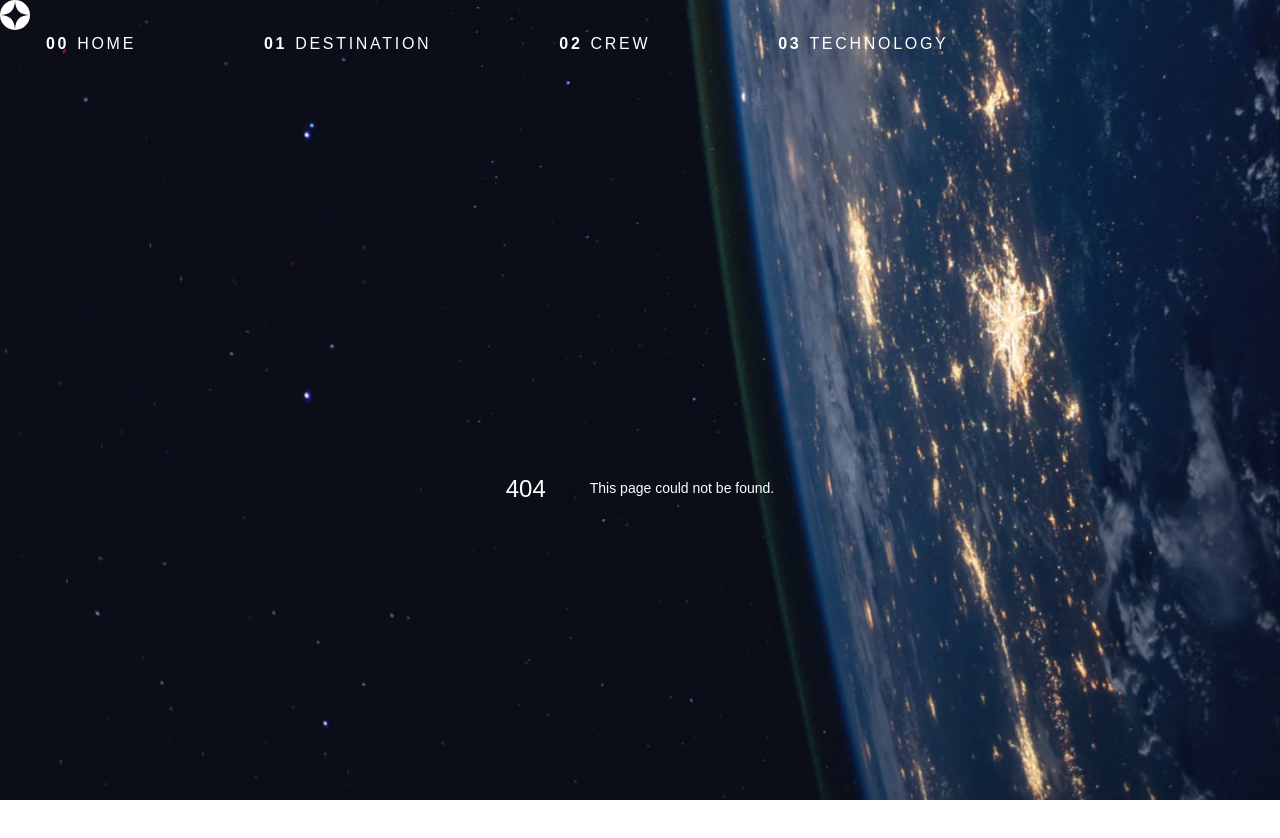
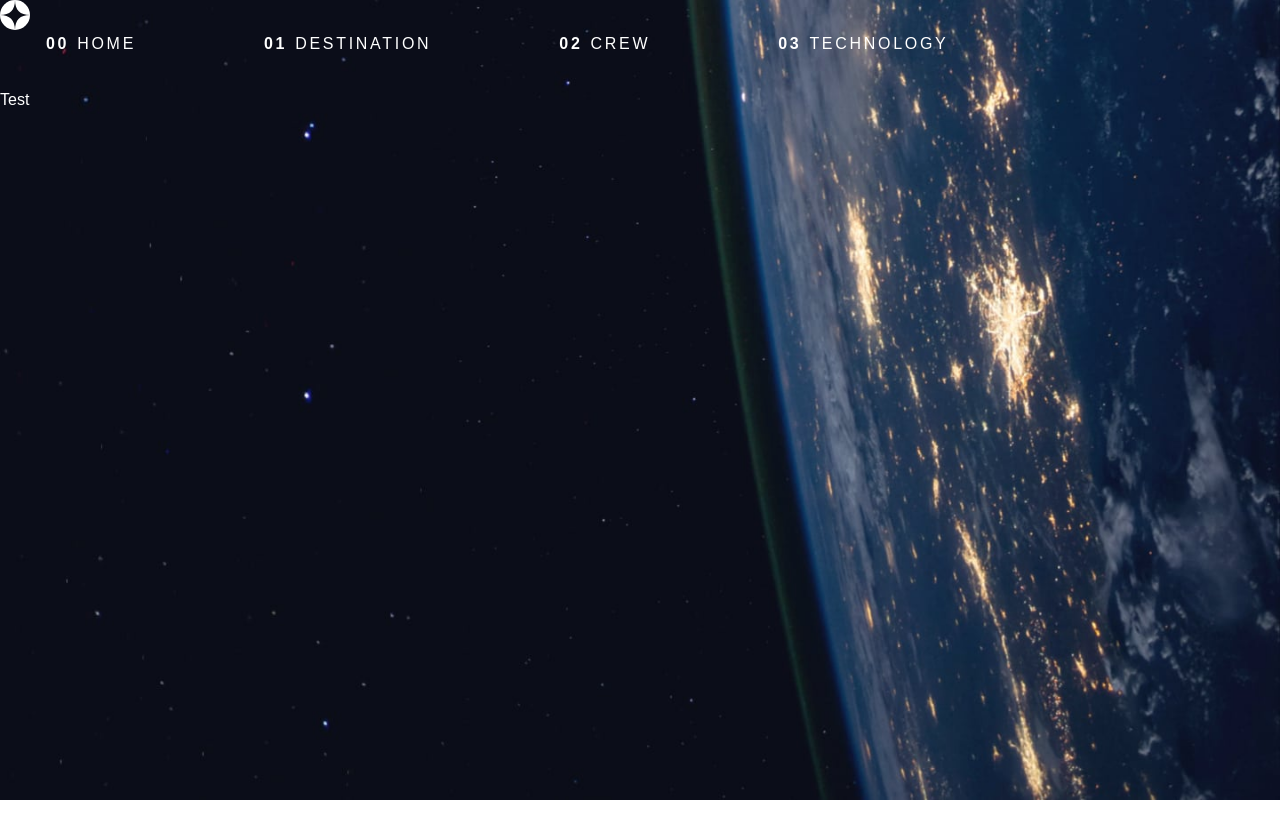
Before and after one commit to Dmnk28/space-tourism, a Next.js app in the folder next/: page /crew in a window 1280 px wide. Before the commit this address had no page. Shown: the top 838 px of the page. After the commit the page ends 800 px from the top, so only its background shows below. Built offline with nearby package versions, Linux system fonts and the light colour scheme.

Commit message:
Created pages for crew and technology with Test-Content

```diff
--- /dev/null
+++ b/next/pages/crew.tsx
@@ -0,0 +1,11 @@
+import { NextPage } from "next";
+
+const Crew: NextPage = () => {
+    return (
+        <div>
+            Test
+        </div>
+    );
+}
+
+export default Crew;
```
Also changed, not shown: next/pages/technology.tsx (added, +11 -0 lines).
